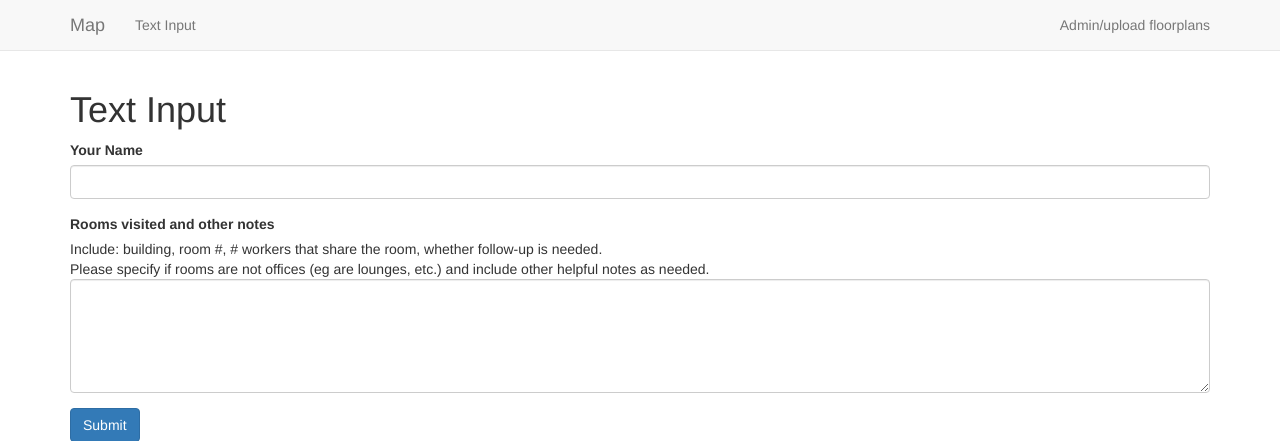
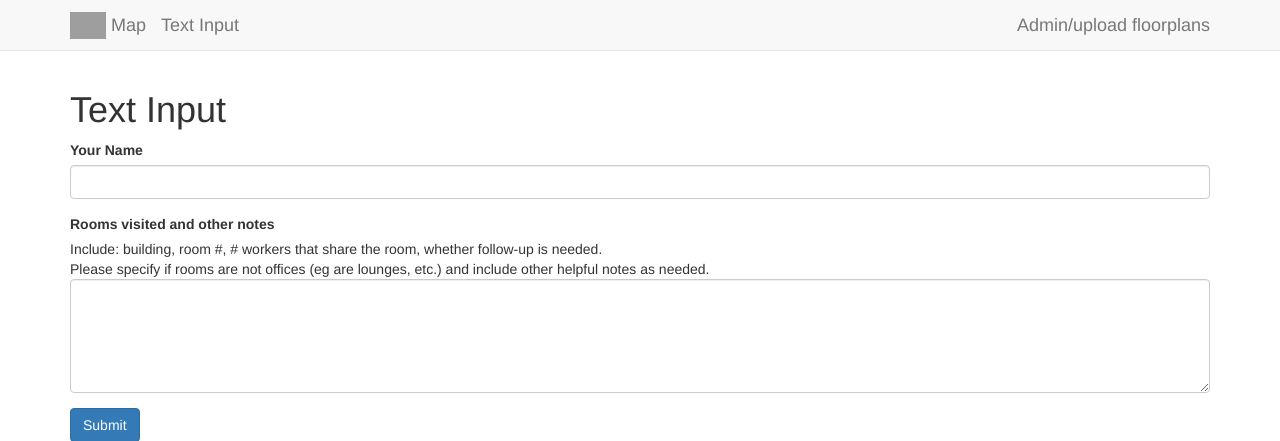
Before and after one commit to reevesAstronomy/workplace-mapping-tool, a Django app: page /text_input/ in a window 1280 px wide. Shown: the top 441 px of the page. Run offline with Django 3.2, Linux system fonts and the light colour scheme; data that the repository does not hold is empty; parts of the project's set-up code (start-up, migrations or seed data) failed here and were passed over; some libraries are stand-ins or nearby versions; grey boxes are pictures that could not be loaded.

Commit message:
Added favicon to browser tab and in the map link, resized navbar text links

```diff
--- a/workplaces_map/templates/base.html
+++ b/workplaces_map/templates/base.html
@@ -1,6 +1,8 @@
 {% load static %}
 <!DOCTYPE html>
 <html lang="en">
+<link rel="shortcut icon" type="image/png" href="{% static 'images/workplace-mapping.png' %}" >
+
 <head>
     <meta charset="UTF-8">
     <meta name="viewport" content="width=device-width, initial-scale=1">
@@ -24,13 +26,16 @@
     <nav class="navbar navbar-default navbar-fixed-top">
         <div class="container">
             <div class="navbar-header">
-                <a class="navbar-brand" href="/">Map</a>
+                <a class="navbar-brand" href="/" style="display: flex; align-items: center;">
+                    <img src="{% static 'images/workplace-mapping.png' %}" alt="Map Icon" style="height: 1.5em; margin-right: 5px;">
+                    Map
+                </a>
             </div>
             <ul class="nav navbar-nav navbar-left">
-                <li><a href="{% url 'workplaces_map:text_input' %}">Text Input</a></li>
+                <li><a class="navbar-brand" href="{% url 'workplaces_map:text_input' %}">Text Input</a></li>
             </ul>
             <ul class="nav navbar-nav navbar-right">
-                <li><a href="/admin/">Admin/upload floorplans</a></li>
+                <li><a class="navbar-brand" href="/admin/">Admin/upload floorplans</a></li>
             </ul>
         </div>
     </nav>
```
